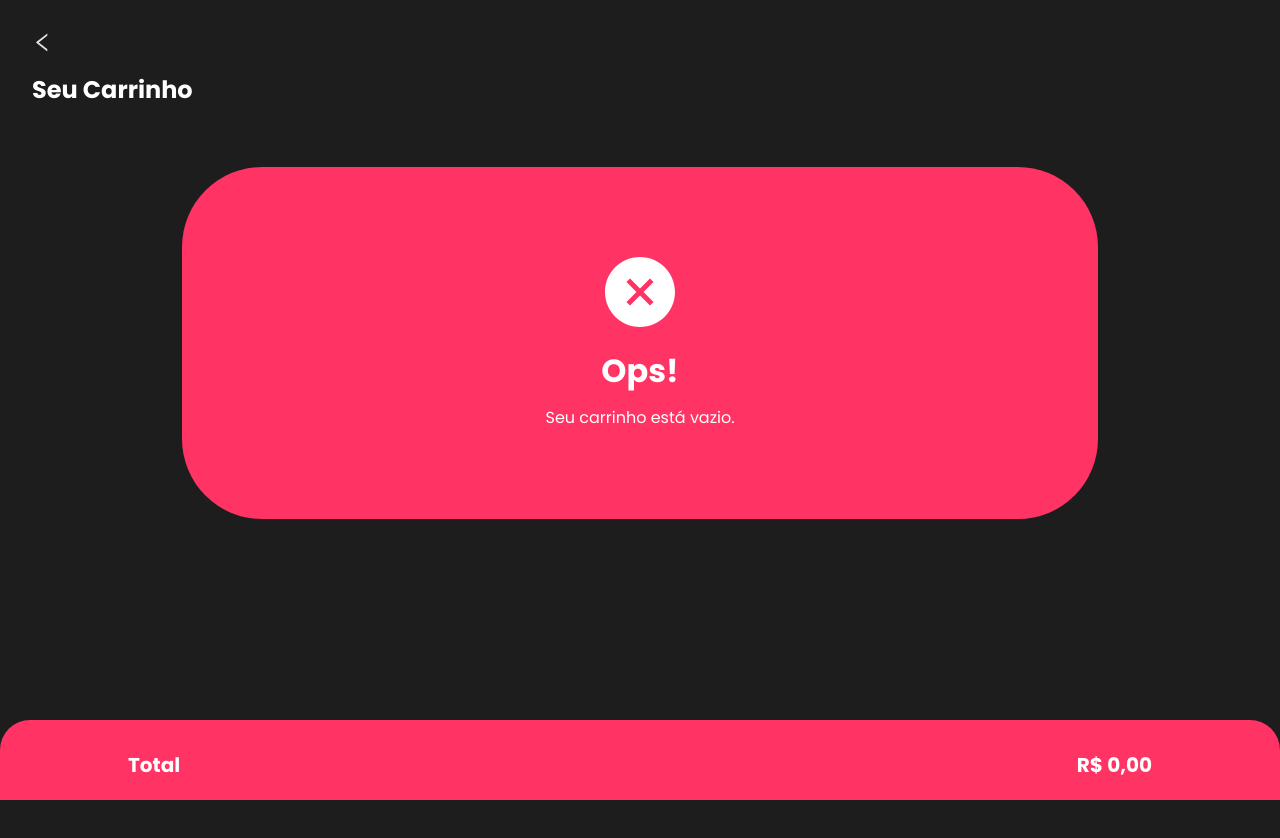
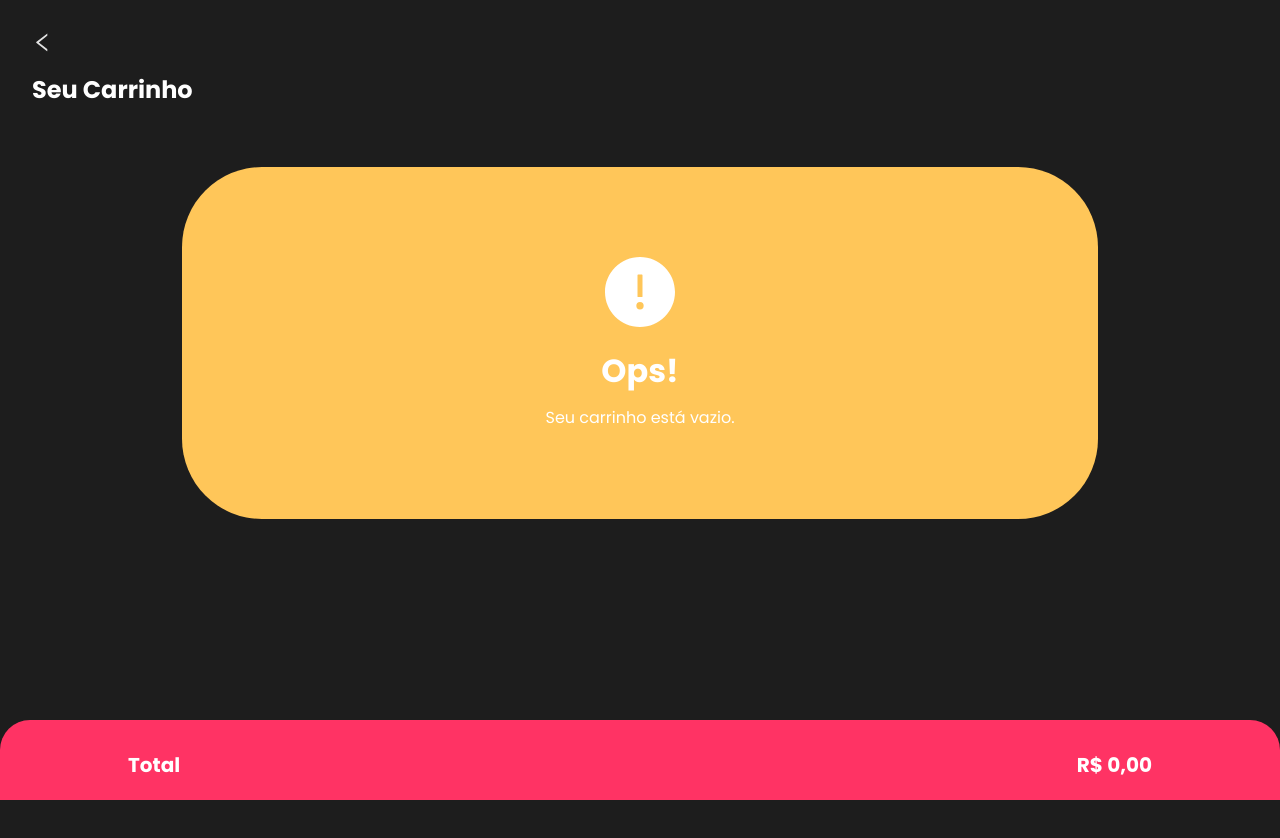
Before and after one commit to NadyCarboni/FrontEnd-fatec-food, a React (Create React App) app: page /emptycart/1 in a window 1280 px wide. Shown: the top 838 px of the page. Built offline with nearby package versions, Linux system fonts and the light colour scheme; a web font is replaced by a local one.

Commit message:
change color and icon for empty cart

```diff
--- a/src/Pages/Cart/EmptyCart.tsx
+++ b/src/Pages/Cart/EmptyCart.tsx
@@ -1,4 +1,4 @@
-import { CloseCircleFilled } from "@ant-design/icons";
+import { ExclamationCircleFilled } from "@ant-design/icons";
 import LeftOutlined from "@ant-design/icons/lib/icons/LeftOutlined";
 import React, { useState, useEffect } from "react";
 import { Link, useParams } from "react-router-dom";
@@ -19,7 +19,7 @@
 
         <div className="cart-error">
           <div className="cart-error-container">
-            <CloseCircleFilled className="cart-error-icon" />
+            <ExclamationCircleFilled className="cart-error-icon" />
             <p className="cart-error-title">Ops!</p>
             <p>Seu carrinho está vazio.</p>
           </div>
--- a/src/Pages/Cart/cart.css
+++ b/src/Pages/Cart/cart.css
@@ -155,7 +155,7 @@
   justify-content: center;
   align-items: center;
   flex-direction: column;
-  background-color: #ff3364;
+  background-color: #ffc659;
   border-radius: 80px;
   padding: 1em 2em;
   text-align: center;
```
